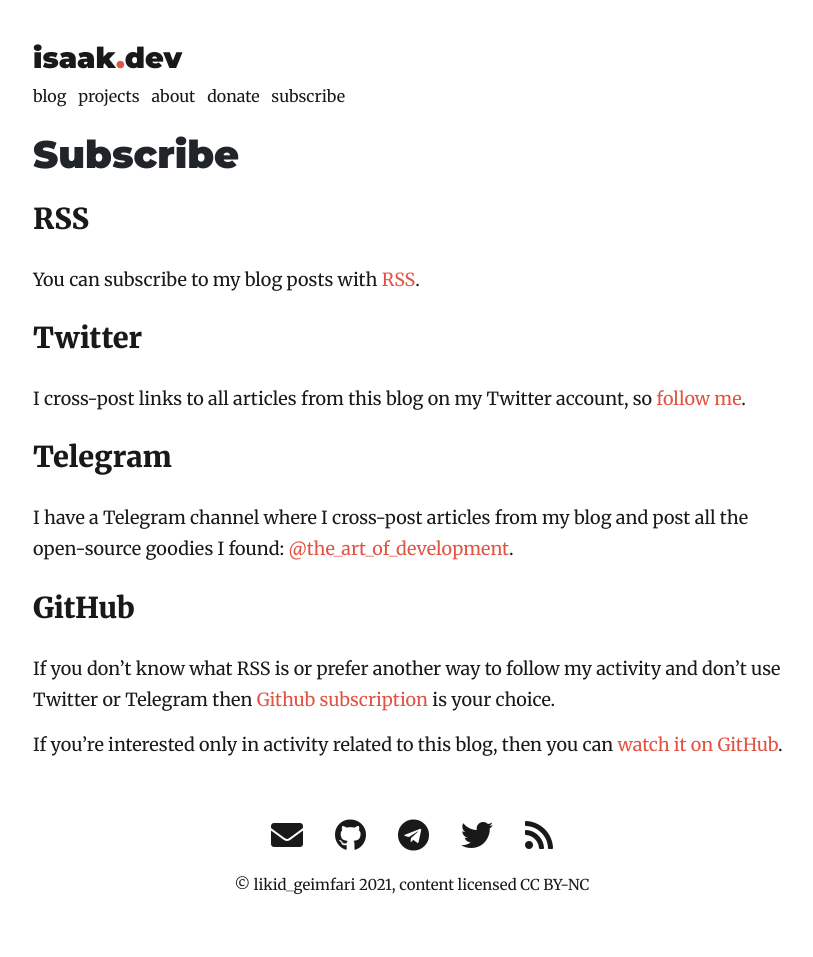
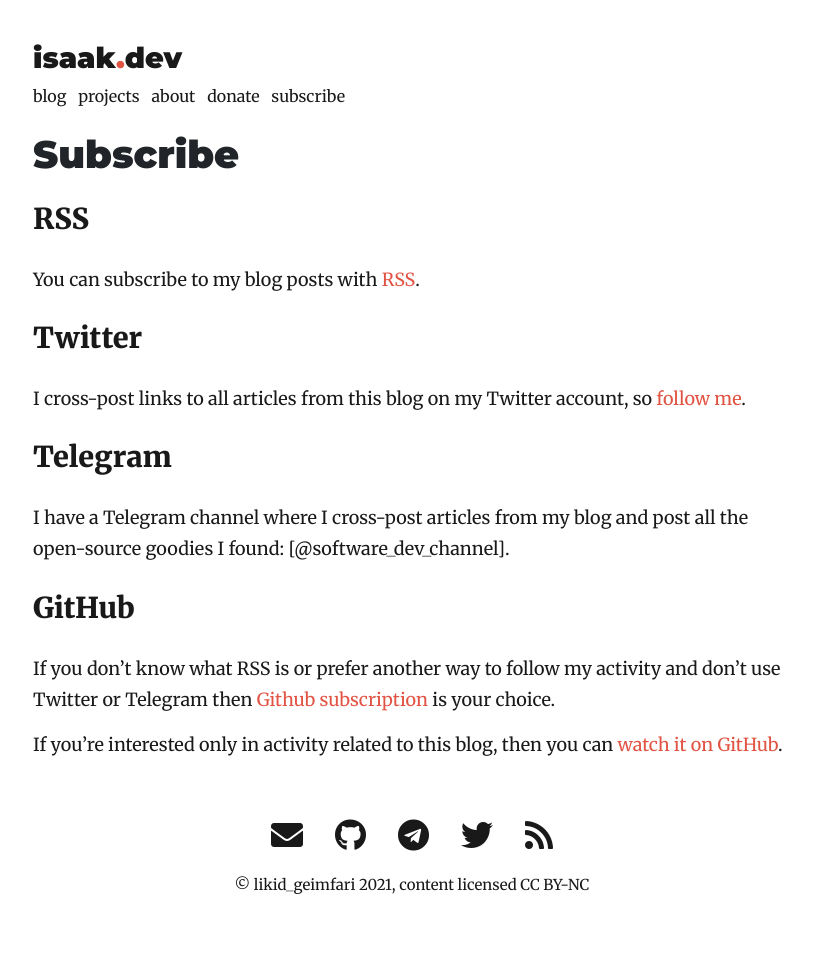
Before and after one commit to lk-geimfari/lk-geimfari.github.io, a Jekyll site: the page built from _pages/subscribe.md, in a window 1280 px wide. Shown: the whole page, without its empty margins (228-1041 px from the left). Built offline with Jekyll 4.4.1, drawn with Linux system fonts in a browser that asks for light colours; nearby versions of some CDN libraries.

Commit message:
Update subscribe.md

```diff
--- a/_pages/subscribe.md
+++ b/_pages/subscribe.md
@@ -15,7 +15,7 @@
 ## Telegram
 
 I have a Telegram channel where I cross-post articles from my blog and post all
-the open-source goodies I found: [@the_art_of_development].
+the open-source goodies I found: [@software_dev_channel].
 
 ## GitHub
 
@@ -26,6 +26,6 @@
 
 [RSS]: https://isaak.dev/feed.xml
 [follow me]: https://twitter.com/likid_geimfari
-[@the_art_of_development]: https://t.me/the_art_of_development
+[@the_art_of_development]: https://t.me/software_dev_channel
 [Github subscription]: https://github.com/lk-geimfari
 [watch it on GitHub]: https://github.com/lk-geimfari/lk-geimfari.github.io
```
